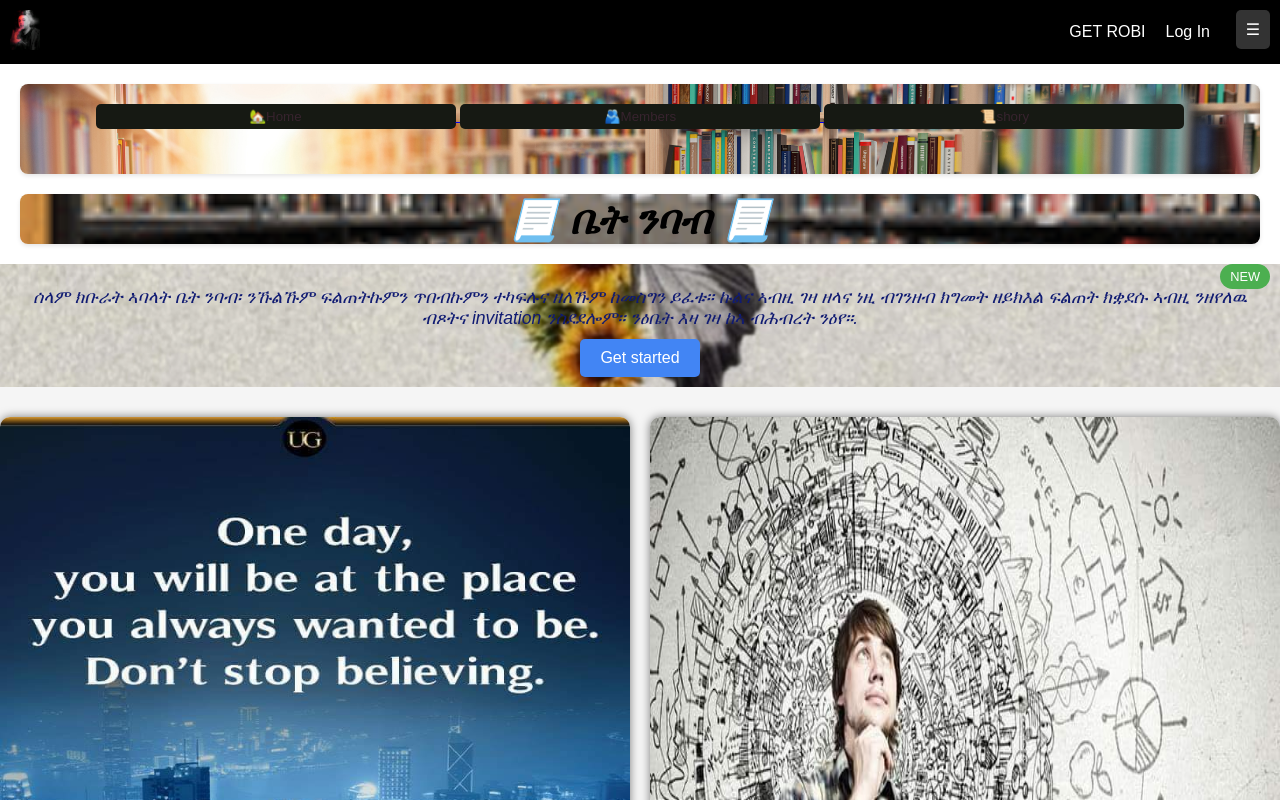
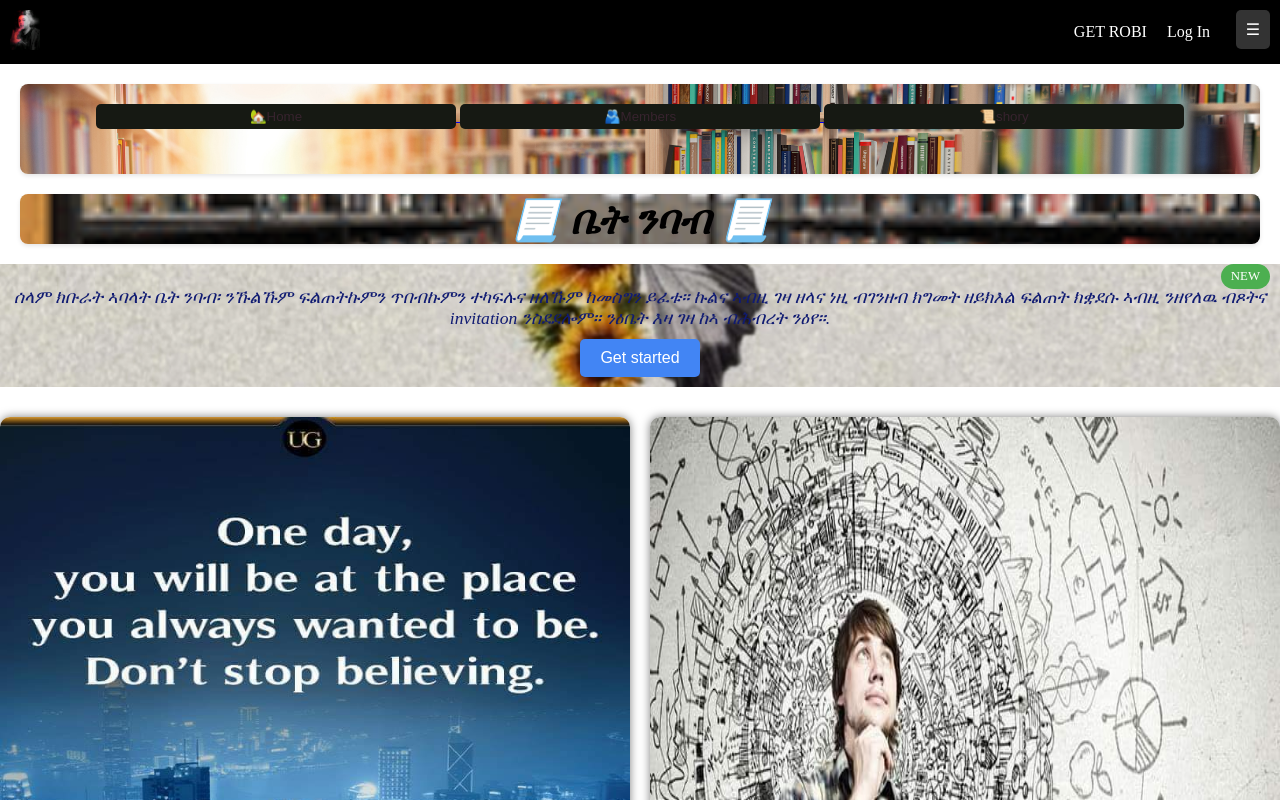
Before and after one commit to robielmehari/-Site-, a plain HTML site: page index.html in a window 1280 px wide. Shown: the top 800 px of the page. Drawn offline with Linux system fonts and the light colour scheme.

Commit message:
Add files via upload

```diff
--- a/index.html
+++ b/index.html
@@ -2,7 +2,9 @@
 <html>
 <head>
   <title> ቤት ንባብ ሮቤል Site </title>
+
   <style>
+
     /* Add this to your CSS file or <style> block */
 body {
   zoom: 1; /* Reset zoom level to 100% */
@@ -11,11 +13,6 @@ body {
   height: auto; /* Set height to auto to allow content to flow naturally */
   margin: 0; /* Remove any default margins */
   padding: 0; /* Remove any default padding */
-  font-family: sans-serif;
-      margin: 0;
-      padding: 0;
-      background-color: #f5f5f5;
-
 }
 
 /* Optional: Add this to make the website responsive */
@@ -25,6 +22,11 @@ body {
     font-size: 16px; /* Adjust font size for smaller screens */
   }
 }
+  </style>
+
+
+
+  <style>
 
     header {
       background-color: black;
@@ -124,7 +126,6 @@ h1 {
   </style>
 
   <style>
-
     .container {
       display: flex;
       flex-direction: column;
@@ -442,13 +443,8 @@ h1 {
 .menu-button:hover + .menu {
   display: block;
 }
-
-
-
   </style>
 
-
-</head>
 <body>
   <header>
     <div class="logo">
```
